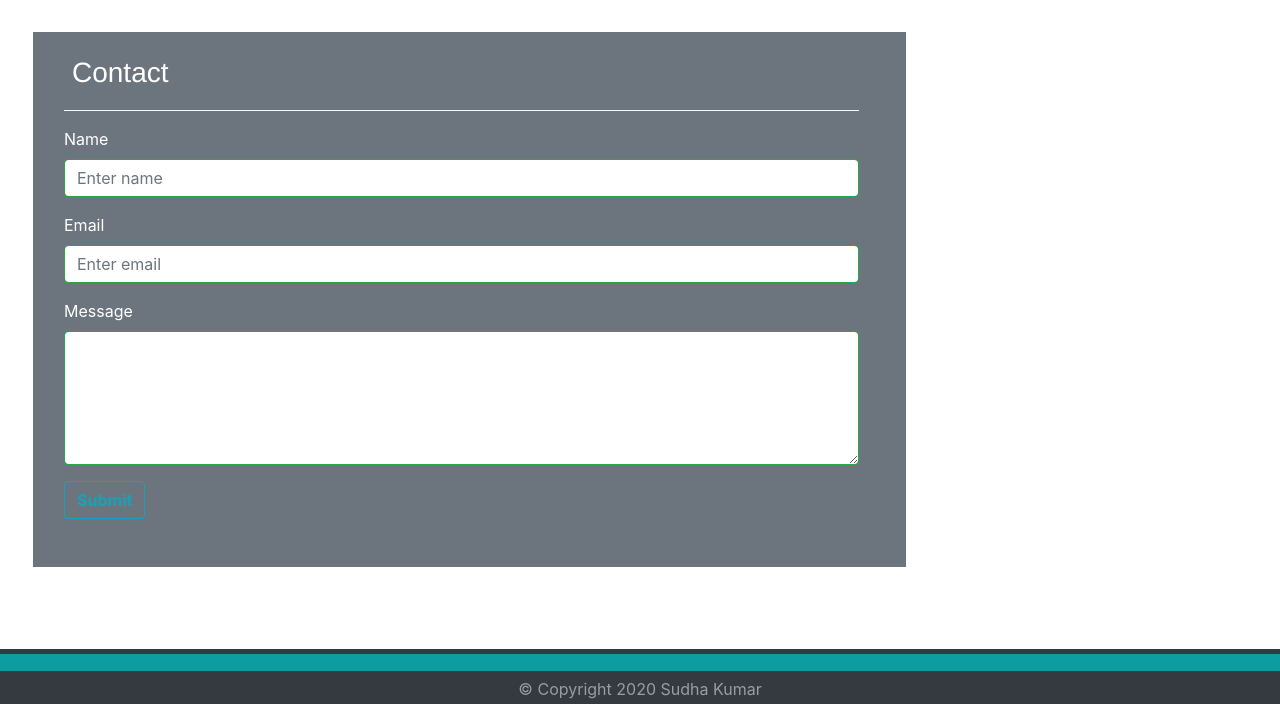
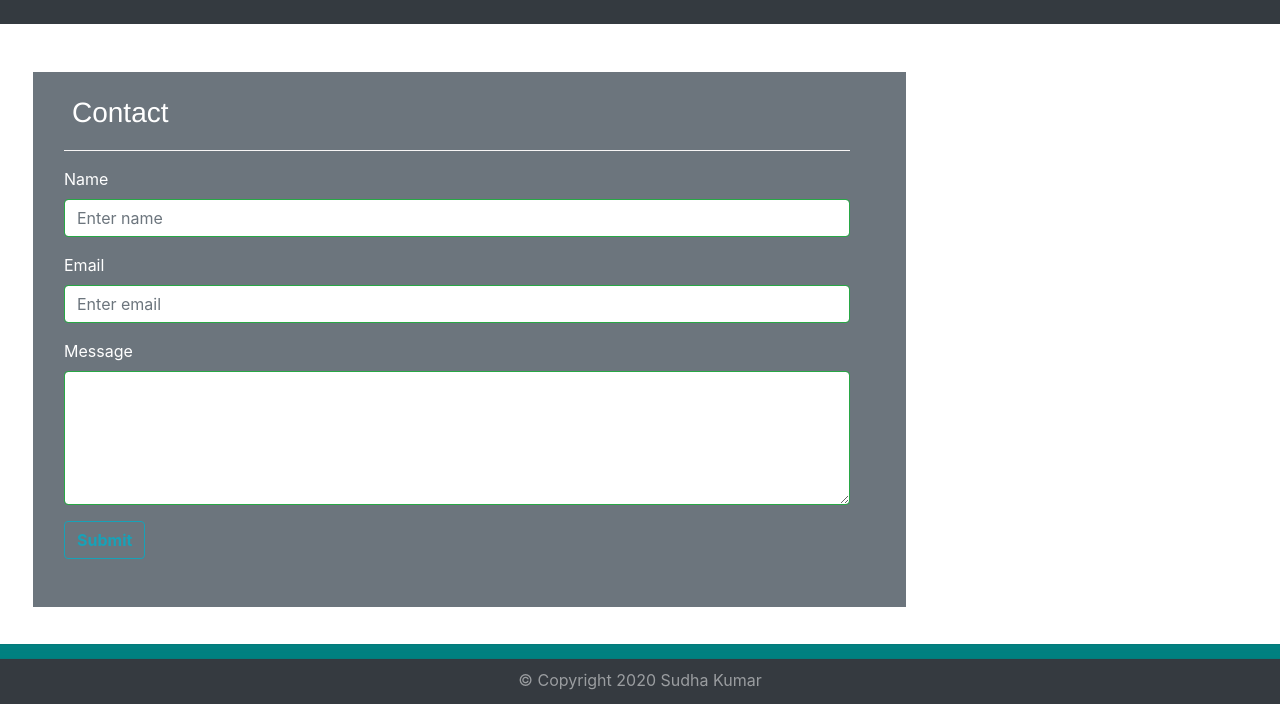
Before and after one commit to sskumar4/ResponsivePortfolio, a plain HTML site: page contact.html in a window 1280 px wide. Shown: the part 96-800 px from the top of the page. Drawn offline with nearby package versions, Linux system fonts and the light colour scheme.

Commit message:
added footer img, change README.md

```diff
--- a/assets/css/style.css
+++ b/assets/css/style.css
@@ -7,7 +7,7 @@ h3 {
     }
 
     .navbar {
-    height: 80px;
+        height: 120px;
         margin-top: 0px;
         margin-bottom: 0px;
         padding-top: 0px;
@@ -57,7 +57,12 @@ h3 {
     }
 
     footer {
-    height: 55px;
+        height: 60px;
+        width: 100%;
+        margin-bottom: 0px;
+        background-image: url("../images/footer1.jpg");
+        background-size: cover;
+        background-position: center;
     }
 
     .solid {
--- a/contact.html
+++ b/contact.html
@@ -59,14 +59,15 @@
                         </a>
                         </li>
                     </ul>
+                </div>
             </nav>
         </header>
 
         <!--Section-->
 
-        <section class="container-md">
+        <div class="container-md">
             <div class="row">
-                <section class="col-md-8 m-5 pb-5 bg-secondary text-white">
+                <section class="col-md-8 m-5 pb-5 pr-4 bg-secondary text-white">
 
                     <h3 class="pl-4 pt-4 pb-1">Contact</h3>
 
@@ -91,14 +92,13 @@
                     </div>
                 </section>
             </div>
-        </section>
         </div>
+    </div>
 
-        <!--footer copyright -->
-        <footer class="fixed-bottom text-center bg-dark text-white-50">
-            <img src="assets/images/footer.jpg" />
-            <p class="mt-1"> &copy; Copyright 2020 Sudha Kumar</p>
-        </footer>
+    <!--footer copyright -->
+    <footer class="fixed-bottom text-center text-white-50 mt-2">
+        <p class="mt-4"> &copy; Copyright 2020 Sudha Kumar</p>
+    </footer>
 
 </body>
 
```
Also changed, not shown: index.html (+16 -21 lines), portfolio.html (+7 -6 lines), assets/images/footer1.jpg (added), assets/images/portfolio-thumb.jpg (added), assets/images/responsiveThumb.jpg (deleted), images/286ddad6449914a3a57ab9f4832b2f2f233207ec9d818110b9e8e4d19ff16da1.png (deleted), images/fd0a16d0659091b16ef4a799e45bd28026618b6f1fb4050d9280259c92b1714b.png (deleted), 1 other file. Lines whose indentation alone changed are shown as unchanged.
